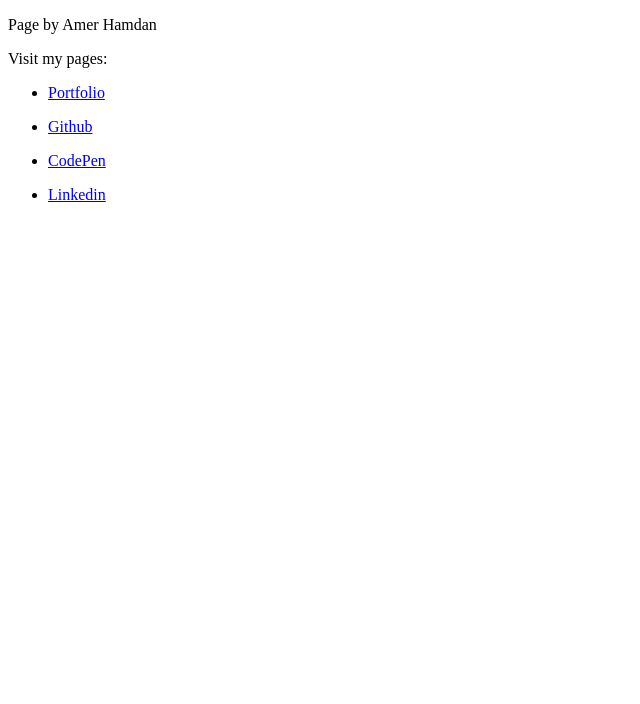
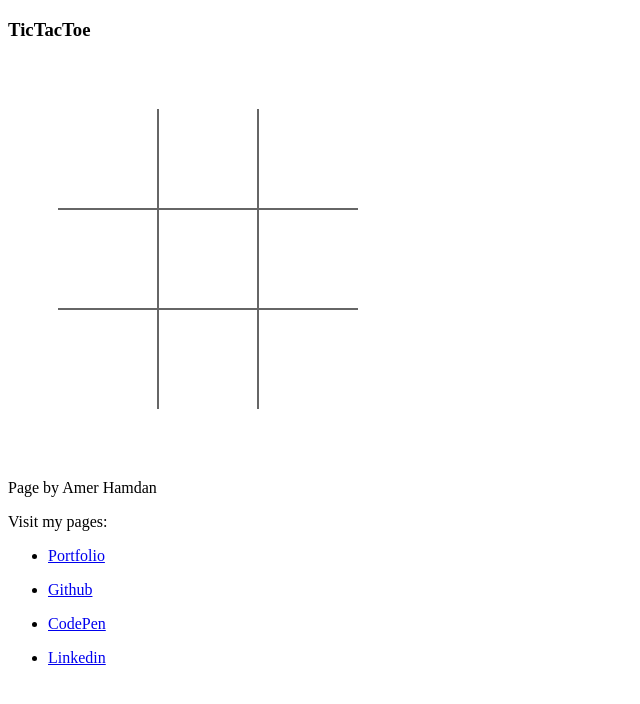
Before and after one commit to amashamdan/tic, a plain HTML site: page index.html in a window 1280 px wide. Shown: the whole page, without its empty margins (0-640 px from the left). Drawn offline with Linux system fonts and the light colour scheme.

Commit message:
Feat: Added grid using canvas.
HTML5 canvas used to draw the game's 3x3 grid.

```diff
--- a/index.html
+++ b/index.html
@@ -3,13 +3,19 @@
 <head>
 	<title>TicTacToe</title>
 	<meta charset="UTF-8">
-	<link rel="stylesheet" src="css/main.css">
+	<link rel="stylesheet" href="css/main.css">
 	<script src="js/jquery.min.js"></script>
 	<script src="js/script.js"></script>
 </head>
 <body>
 	<div class="container">
+		<div class="header">
+		<h3 class="header">TicTacToe</h3>
+		</div>
 		<div class="game">
+			<!-- Width and height of the canvas SHOULD be specified here not in css,
+			otherwise it will be stretched. -->
+			<canvas id="grid" width="400" height="400"></canvas>
 		</div>
 		<!-- The footer section, contains the author's information and links to pages. -->
 		<div class="footer">
--- a/js/script.js
+++ b/js/script.js
@@ -0,0 +1,19 @@
+$(document).ready(function() {
+	/* canvas related stuff should be in document ready, or place at the end
+	of the body in index.html */
+	var grid = document.querySelector("#grid");
+	var ctx = grid.getContext("2d");
+
+	ctx.beginPath();
+	ctx.moveTo(150, 50);
+	ctx.lineTo(150, 350);
+	ctx.moveTo(250, 50);
+	ctx.lineTo(250, 350);
+	ctx.moveTo(50, 150);
+	ctx.lineTo(350, 150);
+	ctx.moveTo(50, 250);
+	ctx.lineTo(350, 250);
+	ctx.lineWidth = 2;
+	ctx.strokeStyle = '#666666';
+	ctx.stroke();
+})
```
